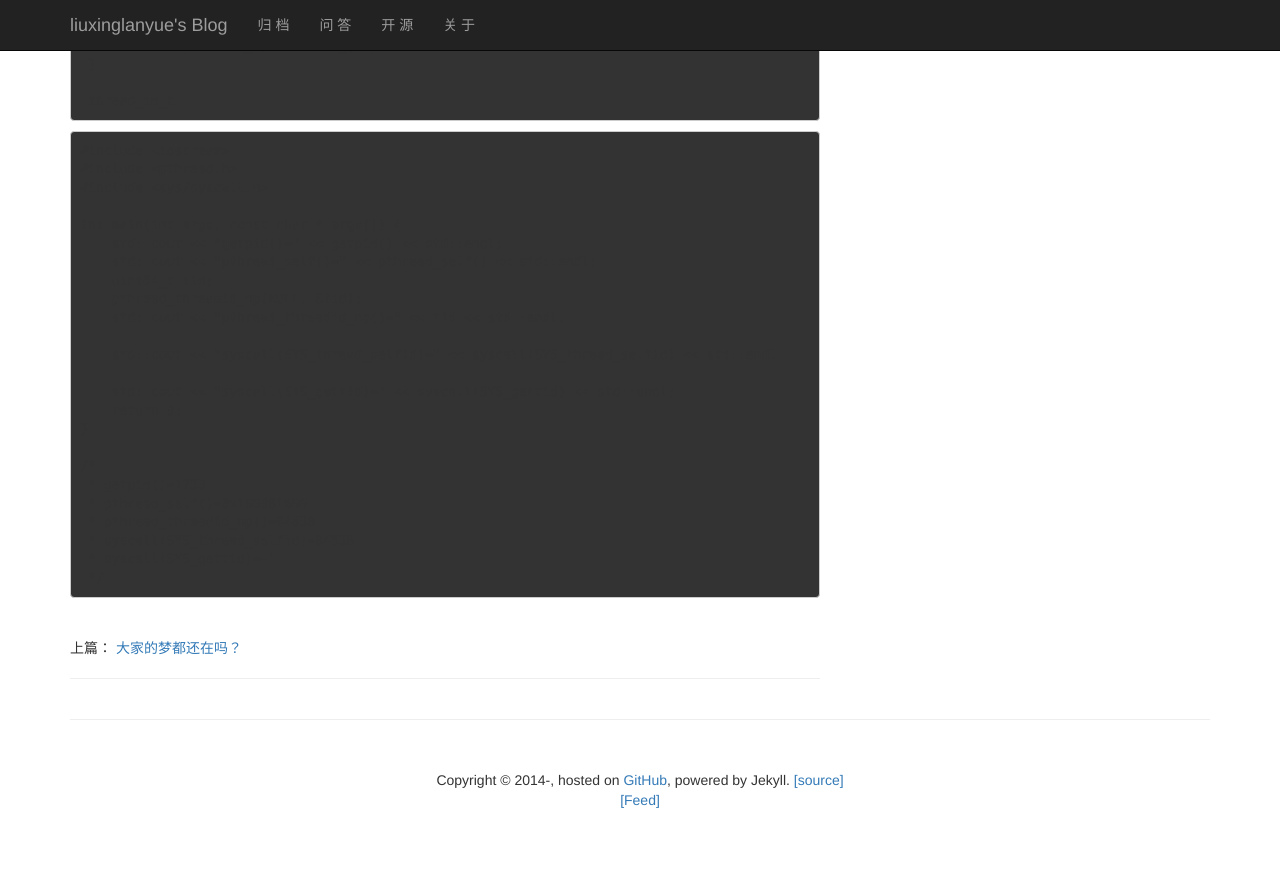
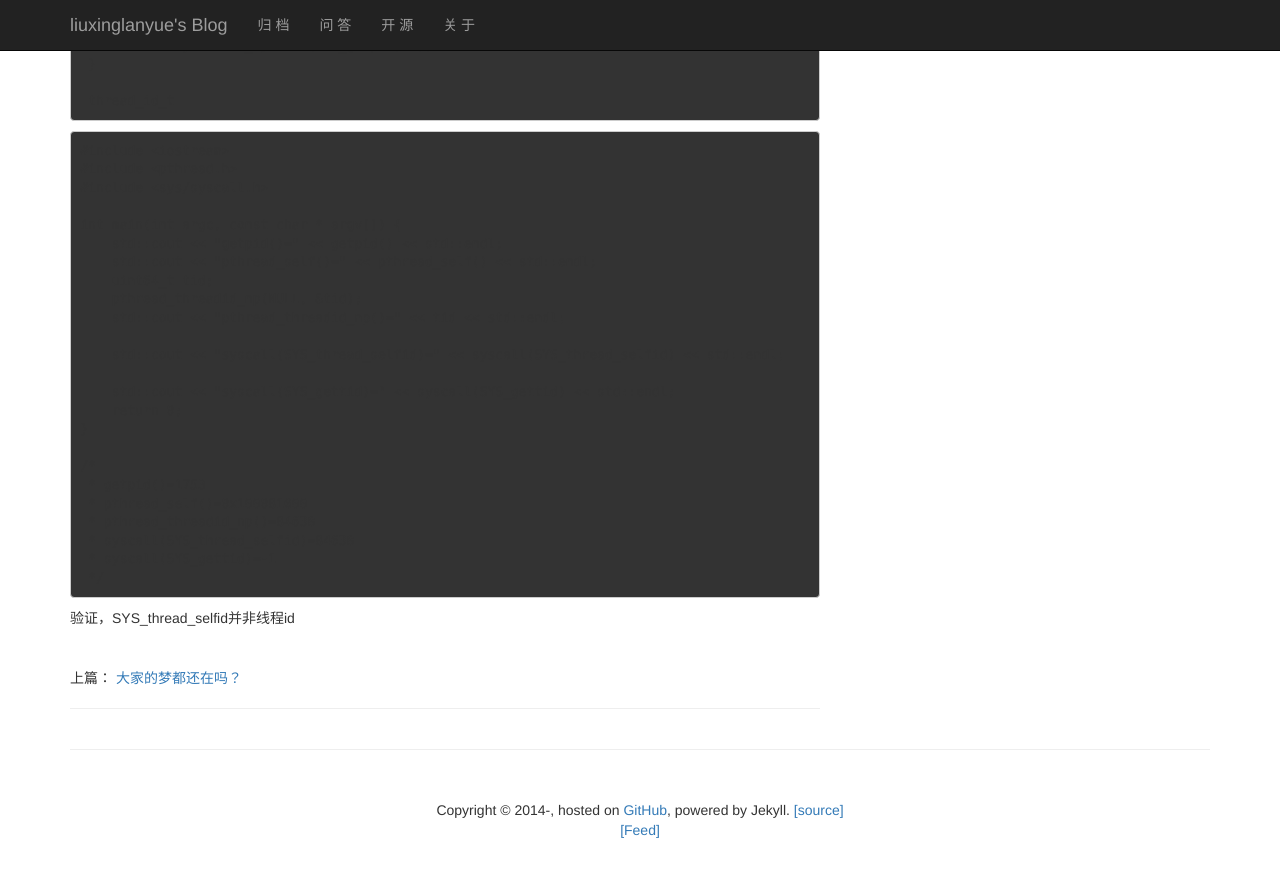
Before and after one commit to liuxinglanyue/blog, a Jekyll site: the page built from _posts/linux/2016-01-11-gettid.markdown, in a window 1280 px wide and 900 px high, scrolled down 1895 px. Shown: the top 877 px of the window. Built offline with Jekyll 4.4.1, drawn with Linux system fonts in a browser that asks for light colours; nearby versions of some CDN libraries; Markdown is read by kramdown in place of the engine named in the settings; comment, search, counter and statistics services are not loaded.

Commit message:
验证结论

````diff
--- a/_posts/linux/2016-01-11-gettid.markdown
+++ b/_posts/linux/2016-01-11-gettid.markdown
@@ -137,3 +137,5 @@ int main(int argc, const char * argv[]) {
  * syscall(SYS_gettid)=-1
  */
 ```
+
+验证，SYS_thread_selfid并非线程id
````
